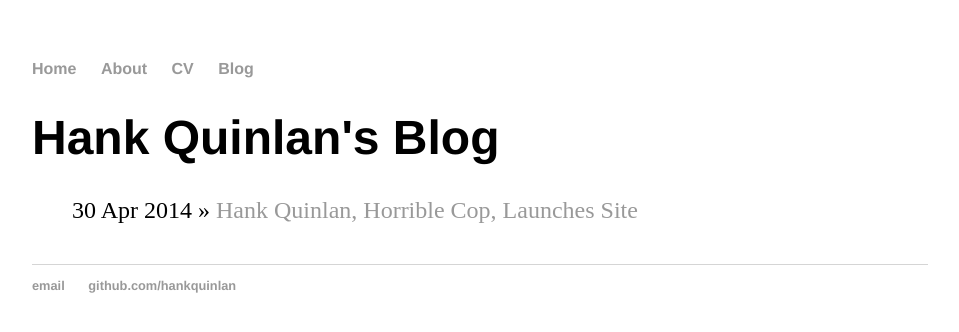
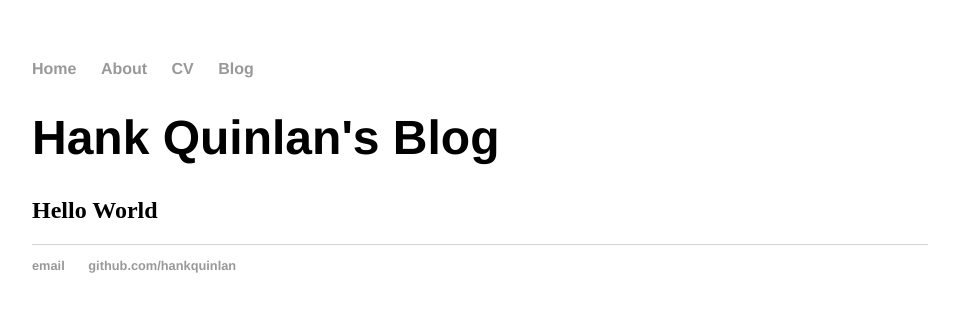
Before and after one commit to vbahole23/vbahole23.github.io, a Jekyll site: the page built from about/index.html, in a window 1280 px wide. Shown: the top 332 px of the page, without its empty margins (160-1119 px from the left). Built offline with Jekyll 4.4.1, drawn with Linux system fonts in a browser that asks for light colours.

Commit message:
Update index.html

```diff
--- a/about/index.html
+++ b/about/index.html
@@ -3,9 +3,4 @@ layout: default
 title: Hank Quinlan's Blog
 ---
 	<h1>{{ page.title }}</h1>
-	<ul class="posts">
-
-	  {% for post in site.posts %}
-	    <li><span>{{ post.date | date_to_string }}</span> » <a href="{{ post.url }}" title="{{ post.title }}">{{ post.title }}</a></li>
-	  {% endfor %}
-	</ul>
+<h2>Hello World</h2>
```
